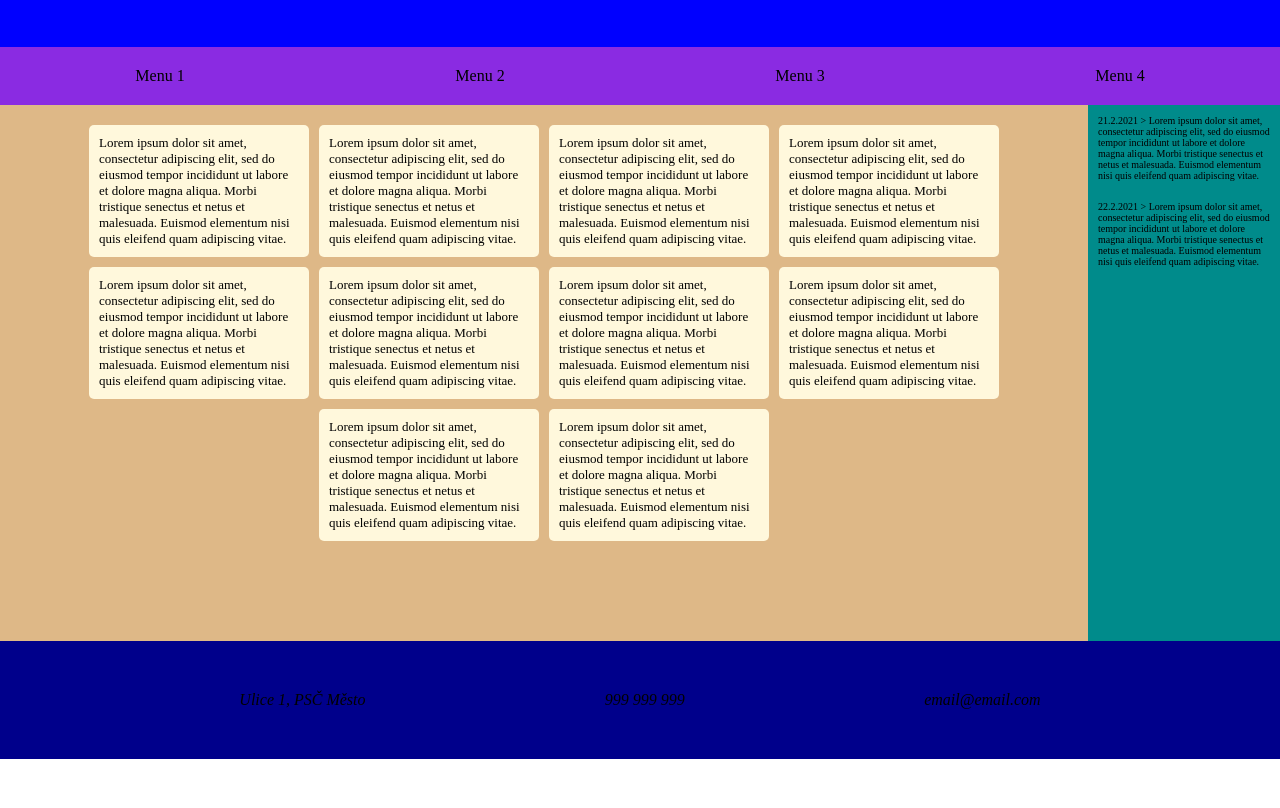
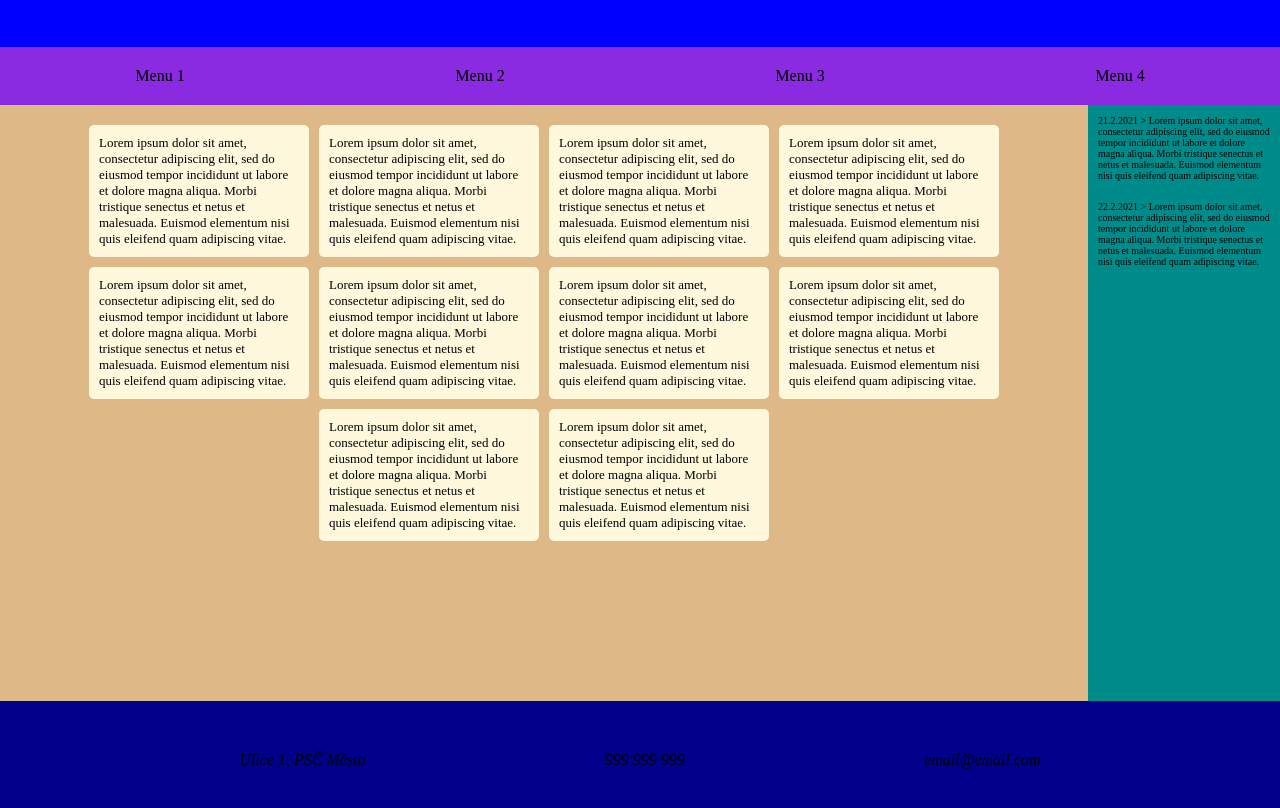
Before and after one commit to codegirl007/talent_program_leto2021, a plain HTML site: page TP_2/flexbox&grid/css5_flexbox&grid.html in a window 1280 px wide. Shown: the part 90-898 px from the top of the page. Before the commit the page ends 849 px from the top, so only its background shows below. Drawn offline with Linux system fonts and the light colour scheme.

```diff
--- a/TP_2/flexbox&grid/css5_flexbox&grid.css
+++ b/TP_2/flexbox&grid/css5_flexbox&grid.css
@@ -73,7 +73,7 @@
     display: flex;
     flex-wrap: wrap;
     gap: 10px;
-    padding-bottom: 100px;
+    padding-bottom: 20vh;
     justify-content: center;
 }
 
```
Also changed, not shown: 3 other files.
